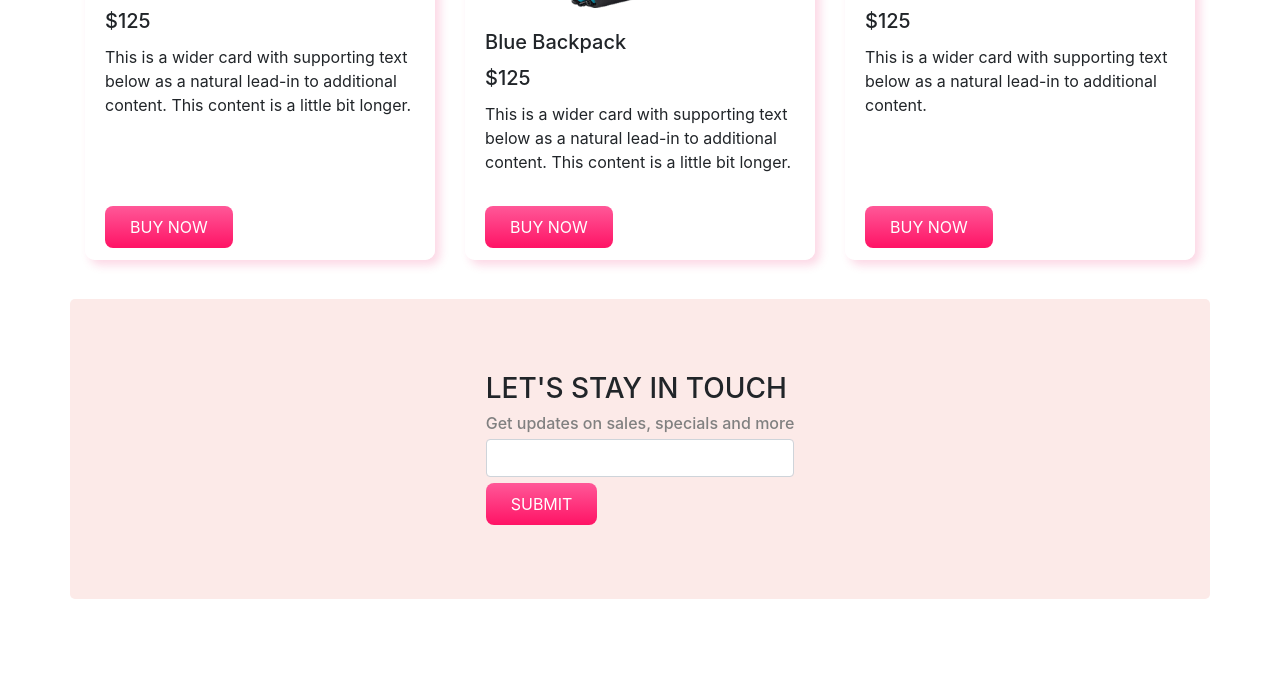
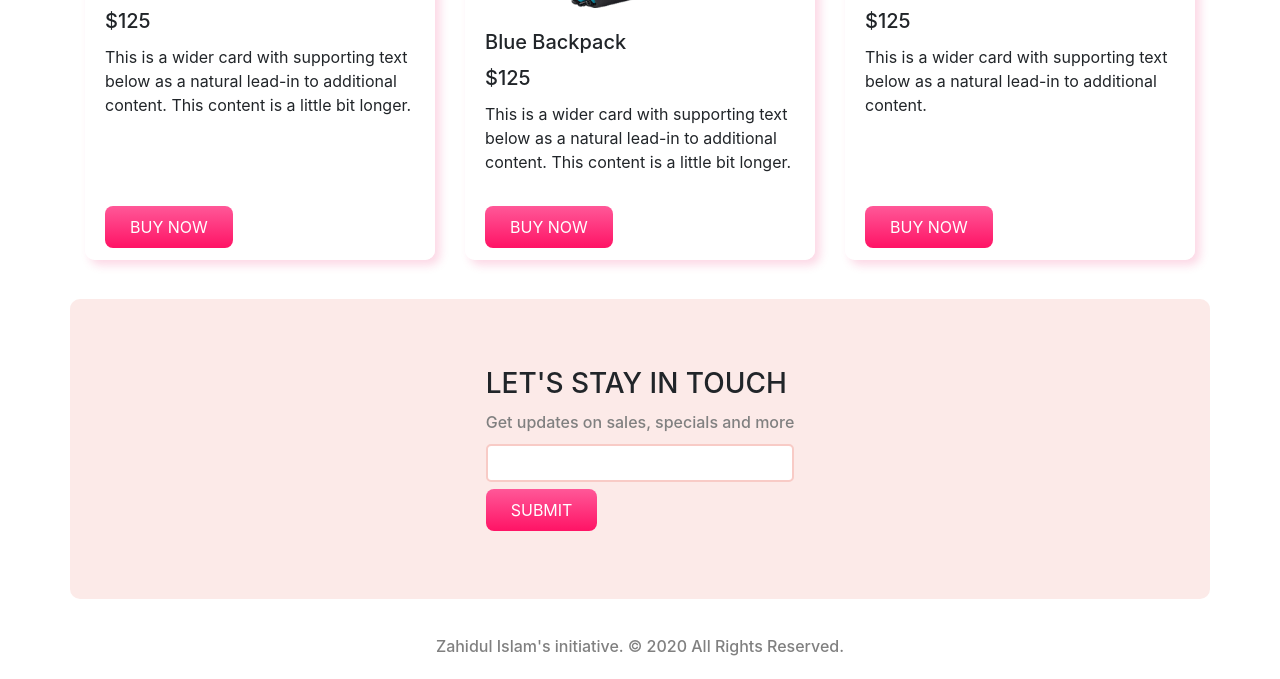
Before and after one commit to ZahidPY/panda-commerce, a plain HTML site: page index.html in a window 1280 px wide. Shown: the part 1729-2408 px from the top of the page. Before the commit the page ends 2366 px from the top, so only its background shows below. Drawn offline with nearby package versions, Linux system fonts and the light colour scheme.

Commit message:
done v1.0

```diff
--- a/index.html
+++ b/index.html
@@ -201,7 +201,11 @@
       <button class="buy-now">SUBMIT</button>
       </div>
     </div>
-
+    <footer>
+      <div class="container">
+        <h6>Zahidul Islam's initiative. © 2020 All Rights Reserved.</h6>
+      </div>
+    </footer>
 
 
 
--- a/style.css
+++ b/style.css
@@ -3,10 +3,11 @@ body{
 }
 .orange-bg{
     background-color: #fceae8;
-    border-radius: 5px;
+    border-radius: 10px;
 }
 .carousel-item{
     padding: 30px 30px;
+
 }
 .price{
     color: #ff136f;
@@ -68,9 +69,19 @@ body{
     height: 300px;
 }
 .contact-area h6{
-    margin: 2% 0;
+    margin: 4% 0;
     color: gray;
 }
 .contact-area input{
     margin: 2% 0;
 }
+input{
+    border: 2px solid #f8cbc6!important;
+    border-radius: 5px!important;
+
+}
+footer h6{
+    color: gray;
+    text-align: center;
+    margin-bottom: 2%;
+}
```
